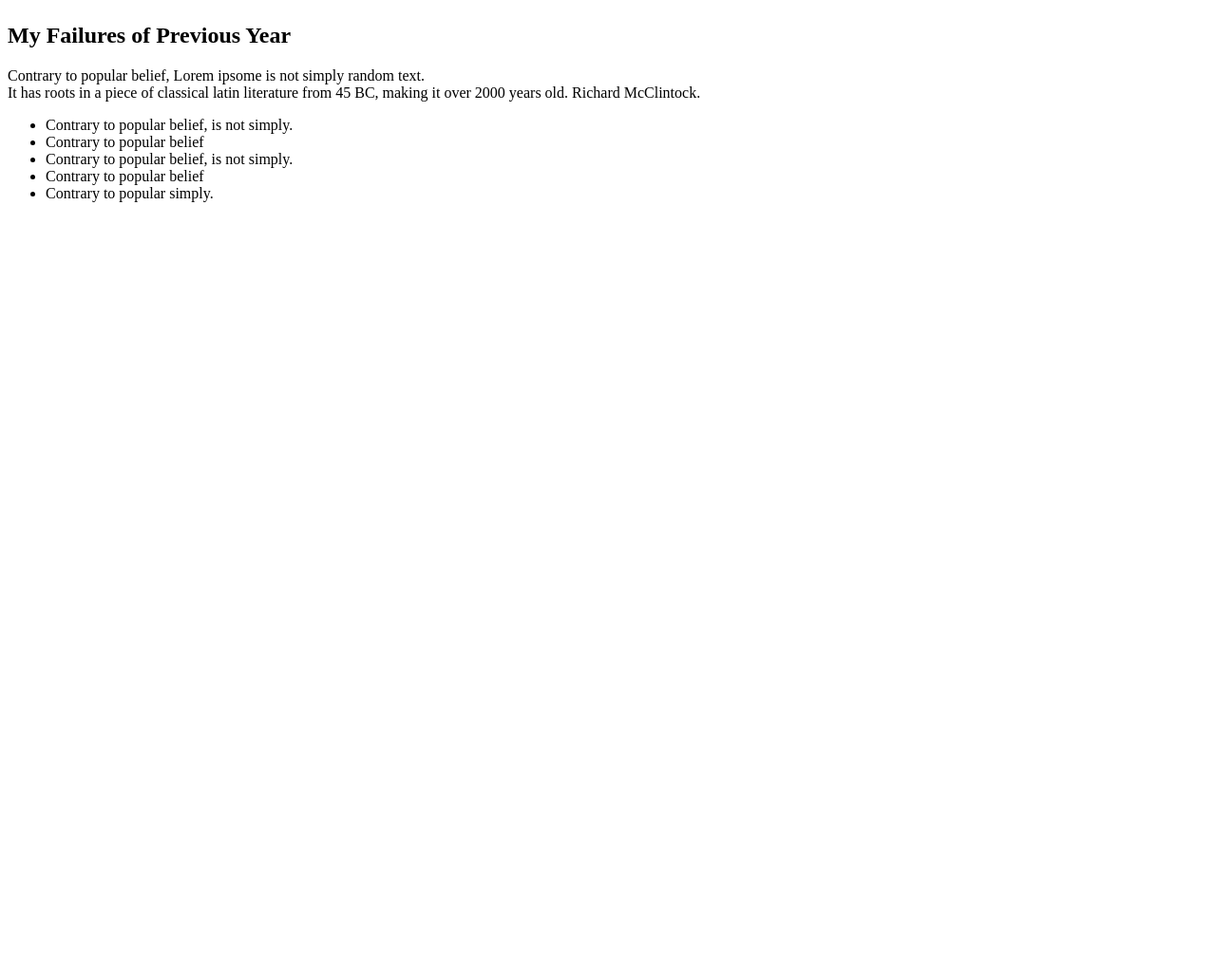
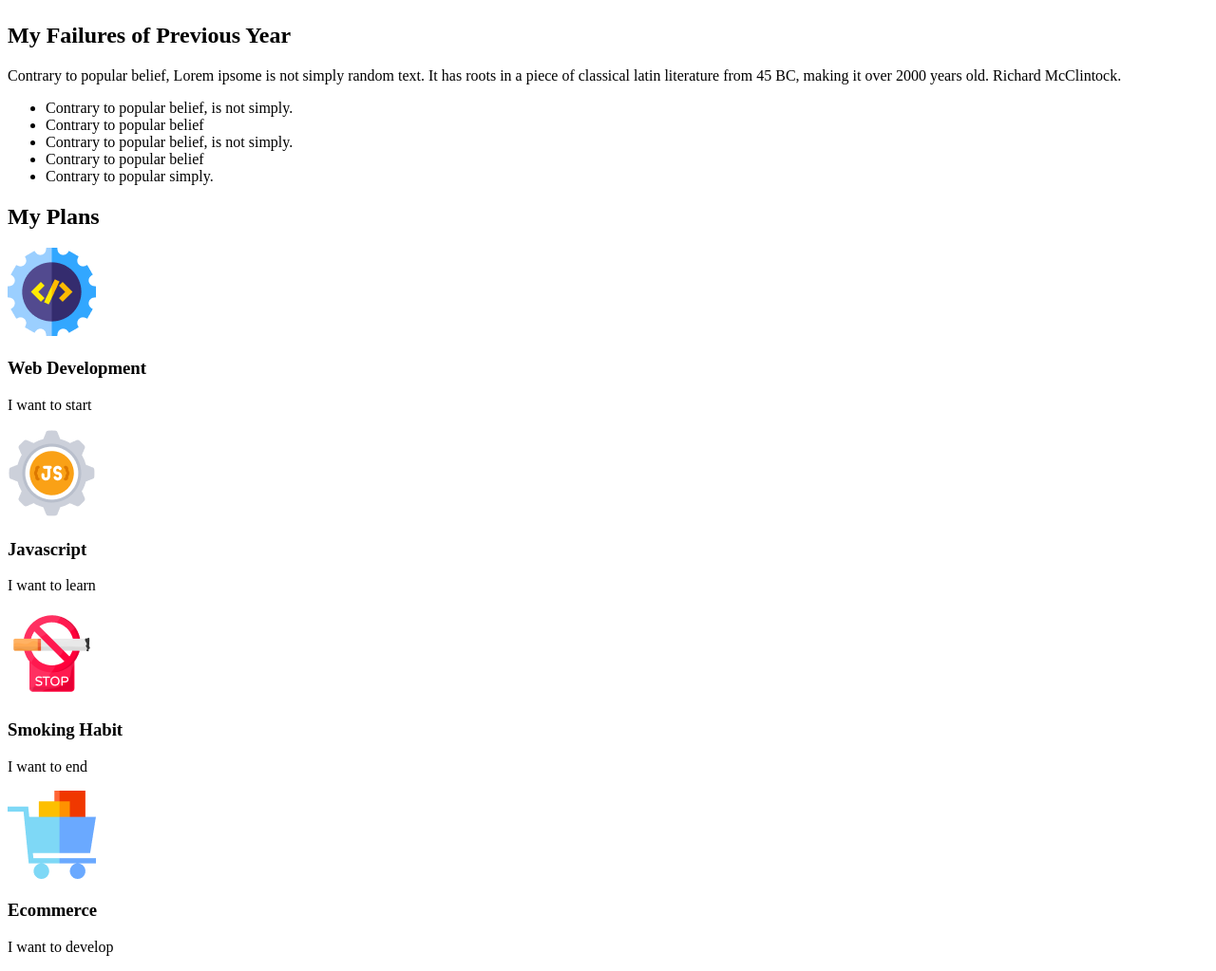
Before and after one commit to mozaherulhasan/mh-new-me, a plain HTML site: page index.html in a window 1280 px wide. Shown: the part 846-1869 px from the top of the page at 95% size. Before the commit the page ends 1075 px from the top, so only its background shows below. Drawn offline with Linux system fonts and the light colour scheme.

Commit message:
main section added

```diff
--- a/index.html
+++ b/index.html
@@ -8,6 +8,7 @@
     <link rel="stylesheet" href="./styles/portfolio.css">
 </head>
 <body>
+    <!-- header section -->
     <header>
        <section>
         <h1>
@@ -16,6 +17,9 @@
         <p>There are many variations of passages of lorem ipsum available. but the majority have suffered alteration in some form, by injected humour, or randomised words</p>
         <button>Contact us</button>
        </section>
+    </header>
+    <main>
+        <!-- main section failures -->
             <section>
                 <img src="./images/person.png" alt="">
                 <div>
@@ -23,7 +27,7 @@
                         My Failures of Previous Year
                     </h2>
                     <p>
-                Contrary to popular belief, Lorem ipsome is not simply random text. <br> It has roots in a piece of classical latin literature from 45 BC, making it over 2000 years old. Richard McClintock.
+                        Contrary to popular belief, Lorem ipsome is not simply random text. It has roots in a piece of classical latin literature from 45 BC, making it over 2000 years old. Richard McClintock.
                     </p>
                     <ul>
                         <li>Contrary to popular belief, is not simply.</li>
@@ -34,10 +38,39 @@
                     </ul>
                 </div>
                </section>
-    </header>
-    <main>
+               <!-- main section plans -->
+               <section>
+                <h2>My Plans</h2>
+                <!-- .plans-container>.plan*4>img+h3.plan-title+p.plan-description>lorem5 -->
+                <div class="plans-container">
+                    <div class="plan">
+                        <img src="./images/icons/web.png" alt="">
+                        <h3 class="plan-title">Web Development</h3>
+                        <p class="plan-description">I want to start</p>
+                    </div>
+                    <div class="plan">
+                        <img src="./images/icons/js.png" alt="">
+                        <h3 class="plan-title">Javascript</h3>
+                        <p class="plan-description">I want to learn</p>
+                    </div>
+                    <div class="plan">
+                        <img src="./images/icons/smoke.png" alt="">
+                        <h3 class="plan-title">Smoking Habit</h3>
+                        <p class="plan-description"> I want to end</p>
+                    </div>
+                    <div class="plan">
+                        <img src="./images/icons/ecom.png" alt="">
+                        <h3 class="plan-title">Ecommerce</h3>
+                        <p class="plan-description"> I want to develop</p>
+                    </div>
+                </div>
+               </section>
+               <!-- contact section -->
+               <section>
 
+               </section>
     </main>
+    <!-- footer section -->
     <footer>
 
     </footer>
```
Lines whose indentation alone changed are shown as unchanged.
